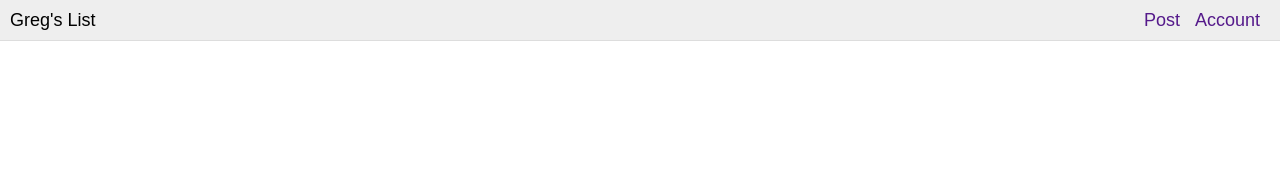
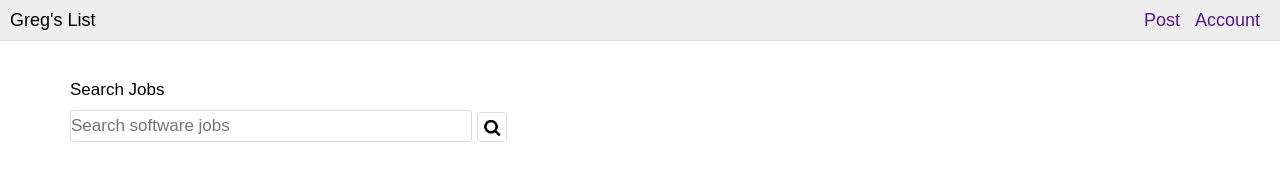
Before and after one commit to rjsabia/GregsList, a plain HTML site: page index.html in a window 1280 px wide. Drawn offline with Linux system fonts and the light colour scheme.

Commit message:
Commit after first attempt search button section

```diff
--- a/index.html
+++ b/index.html
@@ -10,20 +10,29 @@
 	<meta name="author" content="Russell Sabia">
 </head>
 <body>
-<!-- Below is the navigation bar section top of page -->
+<!-- Below is the navigation bar top of page -->
   <header><h1><a href="http://www.gregslist.com/home">Greg's List</a></h1>
-
-	<nav>
-
-		<ul class="naviLinksRight">
+    <nav>
+	    <ul class="naviLinksRight">
 			<li><a href="http://www.gregslist.com/post" class="topnavlinks">Post</a></li>
 			<li><a href="http://www.gregslist.com/account" class="topnavlinks">Account</a></li>
 		</ul>
+	</nav>
+  </header>
+  <!--this section creates the input and search functionof the site-->
+  <section class="search-section">
+  	<form action="#####.php">
+  		<label for="search">Search Jobs</label>
+  		<input type="text" id="search" placeholder="Search software jobs">
+  		<button type="submit" class="searchButton">
+  			<img src="magnifying-glass.png" class="mag-image">
+  		</button>
+  	</form>
+  </section>
 
-	</nav>
+ <main>
 
-  </header>
-<main>
+
 
 </main>
 
--- a/main.css
+++ b/main.css
@@ -50,3 +50,45 @@
 	display: inline;
 	margin-left: 15px;
 }
+
+.search-section{
+	margin-bottom: 30px;
+	margin-top: 80px;
+}
+.search-section input{
+	font-family: Arial;
+    line-height: 30px;
+    font-size: 17px;
+    font-weight: 500;
+    height: 30px;
+    border: 1px solid #DDDDDD;
+    border-radius: 3px;
+    width: 400px;
+    margin-left: 70px;
+}
+label{
+	display: block;
+    margin-bottom: 10px;
+    margin-left: 70px;
+	font-size: 17px;
+	font-family: Arial;
+	font-weight: normal;
+	}
+.search-section button{
+	font-size: 17px;
+    height: 30px;
+    background-color: white;
+    border: 1px solid #DDDDDD;
+    border-radius: 3px;
+}
+.searchButton{
+	vertical-align: bottom;
+	margin-left: 5px;
+}
+form{
+	display: block;
+    margin-top: 0em;
+}
+.mag-image{
+	height: 100%;
+}
```
